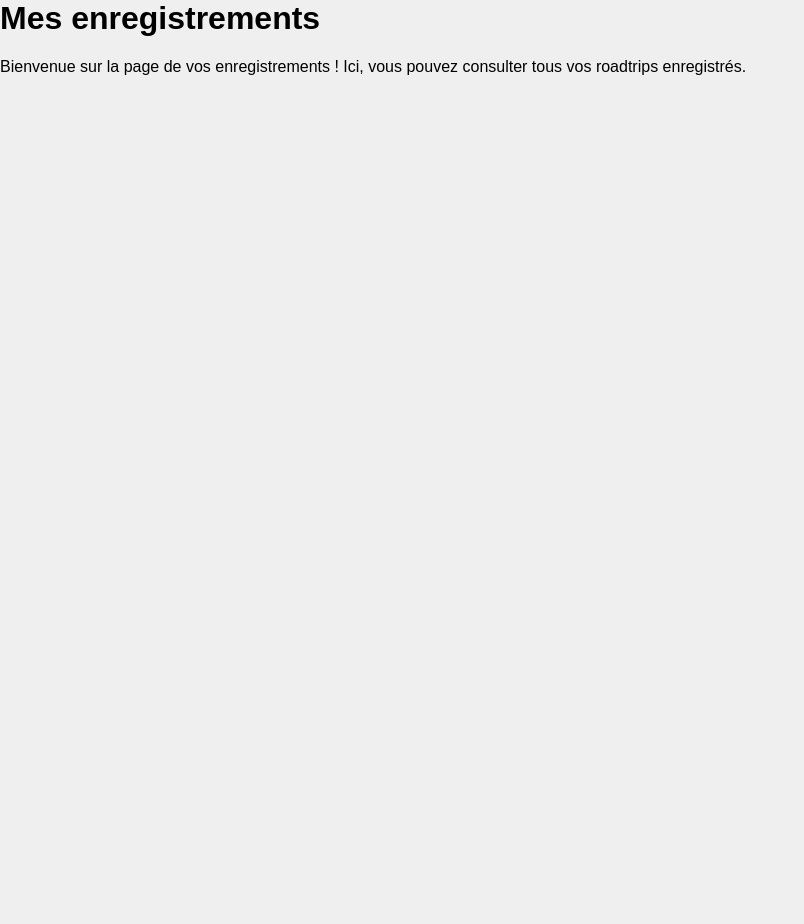
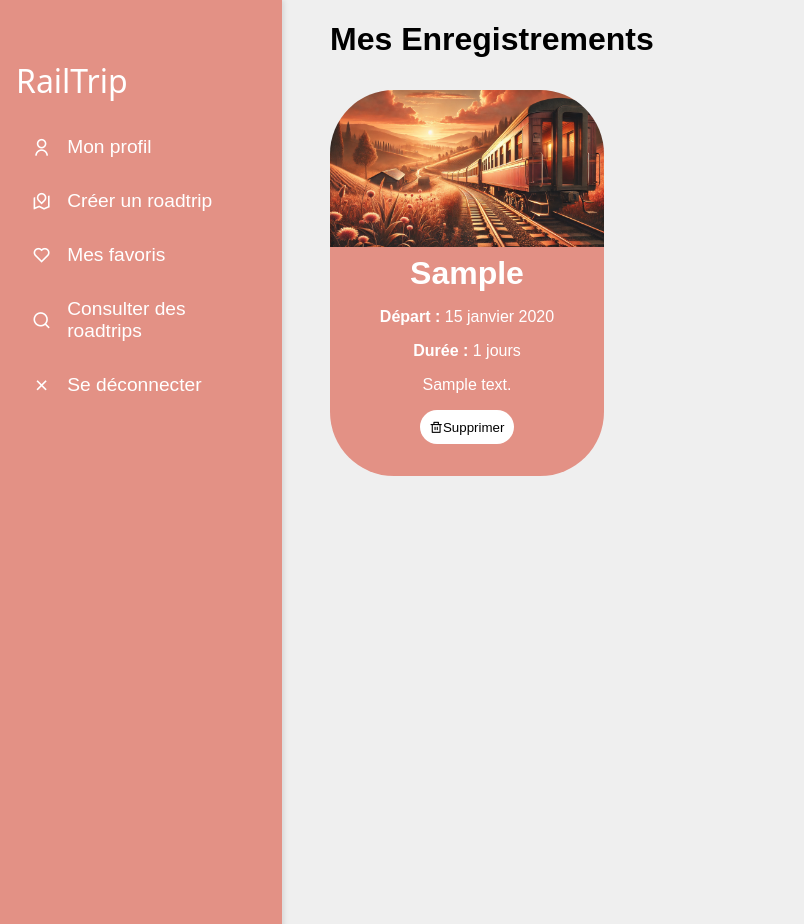
Before and after one commit to julieginest/Rail-Trip, a Django app: template App-RailTrip/App/templates/app_users/enregistrements.html in a window 1280 px wide. Shown: the whole page, without its empty margins (0-804 px from the left). Run offline with Django 5.2, Linux system fonts and the light colour scheme; the template is opened without the code that fills it: values that come from a table or form of the project are taken from there, others are empty; tables that the repository leaves empty hold one stand-in row (values such as "Sample post"); some libraries are stand-ins or nearby versions; some web fonts are replaced.

Commit message:
affichage des roadtrips enregistrés par l'utilisateur connecté et suppression d'un roadtrip enregistré

```diff
--- a/App-RailTrip/App/App/urls.py
+++ b/App-RailTrip/App/App/urls.py
@@ -16,7 +16,7 @@ Including another URLconf
 """
 from django.contrib import admin
 from django.urls import path, include
-from .views import HomeView, LoginView, RegisterView, ProfileView, logout_view, enregistrements
+from .views import HomeView, LoginView, RegisterView, ProfileView, logout_view, EnregistrementsView, DeleteRoadTripView
 from django.contrib.auth import views as auth_views
 
 urlpatterns = [
@@ -25,6 +25,7 @@ urlpatterns = [
     path('login/', LoginView.as_view(), name="login"),
     path('register/', RegisterView.as_view(), name="register"),
     path('profile/', ProfileView.as_view(), name="profile"),
-    path('logout/', auth_views.LogoutView.as_view(), name='logout'),
-    path('enregistrements/', enregistrements, name='enregistrements'),
+    path('logout/', logout_view , name='logout'),
+    path('enregistrements/', EnregistrementsView.as_view(), name='enregistrements'),
+    path('roadtrip/delete/<int:roadtrip_id>/', DeleteRoadTripView.as_view(), name='delete_roadtrip'),
 ]
--- a/App-RailTrip/App/App/views/__init__.py
+++ b/App-RailTrip/App/App/views/__init__.py
@@ -3,4 +3,5 @@ from .login import LoginView
 from .register import RegisterView
 from .profile import ProfileView
 from .logout import logout_view
-from .enregistrements import enregistrements
+from .enregistrements import EnregistrementsView
+from .enregistrements import DeleteRoadTripView
--- a/App-RailTrip/App/static/css/style.css
+++ b/App-RailTrip/App/static/css/style.css
@@ -483,3 +483,39 @@ body {
 .logo-menu{
     color: white;
 }
+
+/* ==================== ENREGISTREMENTS ==================== */
+
+.card-body{
+    width: 30%;
+    display: block;
+}
+
+.img-roadtrip{
+    width: 100%;
+    border-radius: 4rem 4rem 0 0;
+}
+
+.content-roadtrips{
+    background-color: #E39185;
+    padding: 0.5rem 1rem 1rem 1rem;
+    border-radius: 0 0 4rem 4rem;
+    color: white;
+}
+
+.card-title{
+    font-size: 2rem;
+    margin: 0;
+}
+
+.button-supprimer{
+    padding: 0.6rem;
+    background-color: white;
+    border: none;
+    border-radius: 5rem;
+}
+
+.button-supprimer:hover{
+    background-color: #D9D9D9;
+    cursor: pointer;
+}
--- a/App-RailTrip/App/templates/app_users/enregistrements.html
+++ b/App-RailTrip/App/templates/app_users/enregistrements.html
@@ -3,8 +3,42 @@
 
 {% block content %}
 <div class="enregistrements-layout">
-    <h1>Mes enregistrements</h1>
-    <p>Bienvenue sur la page de vos enregistrements ! Ici, vous pouvez consulter tous vos roadtrips enregistrés.</p>
+    <div class="sidebar">
+        <ul class="menu">
+            <h2 class="logo logo-menu">RailTrip</h2>
+            <li><a href="{% url 'profile' %}"><i class="ri-user-line"></i> Mon profil</a></li>
+            <li><a href=""><i class="ri-road-map-line"></i> Créer un roadtrip</a></li>
+            <li><a href=""><i class="ri-heart-line"></i> Mes favoris</a></li>
+            <li><a href=""><i class="ri-search-line"></i> Consulter des roadtrips</a></li>
+            <li><a href="{% url 'logout' %}"><i class="ri-close-line"></i> Se déconnecter</a></li>
+        </ul>
+    </div>
+
+    <div class="container-profile">
+        <h1 class="text-center my-4">Mes Enregistrements</h1>
+
+        <div class="trajet-results">
+            {% for roadtrip in roadtrips %}
+            <div>
+                <img src="../../static/img/roadtrip.webp" alt="image roadtrip" class="img-roadtrip">
+                <div class="content-roadtrips">
+                    <h5 class="card-title">{{ roadtrip.etapes }}</h5>
+                    <p><strong>Départ :</strong> {{ roadtrip.depart }}</p>
+                    <p><strong>Durée :</strong> {{ roadtrip.nbjour }} jours</p>
+                    <p>{{ roadtrip.description }}</p>
+                    <form action="{% url 'delete_roadtrip' roadtrip.id %}" method="post">
+                        {% csrf_token %}
+                        <button type="submit" class="button-supprimer"><i class="ri-delete-bin-line"></i>Supprimer</button>
+                    </form>
+                </div>
+            </div>
+            {% endfor %}
+        </div>
+
+        {% if not roadtrips %}
+        <p class="text-center my-4">Vous n'avez aucun roadtrip enregistré pour le moment.</p>
+        {% endif %}
+    </div>
 </div>
 {% endblock %}
 
--- a/App-RailTrip/App/templates/base.html
+++ b/App-RailTrip/App/templates/base.html
@@ -3,7 +3,7 @@
 <html>
 <head>
     <title>Mon application Django</title>
-    <link rel="stylesheet" type="text/css" href="{% static '../css/style.css' %}">
+    <link rel="stylesheet" type="text/css" href="{% static '/css/style.css' %}">
 </head>
 <body>
 </body>
```
Also changed, not shown: App-RailTrip/App/App/forms/login.py (+7 -1 lines), App-RailTrip/App/App/views/enregistrements.py (+47 -10 lines), App-RailTrip/App/static/img/roadtrip.webp (added).
